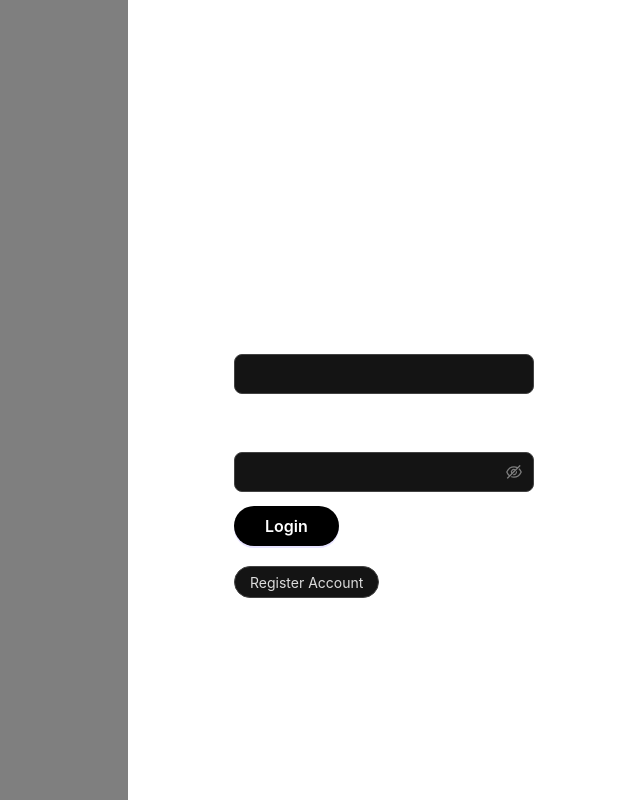
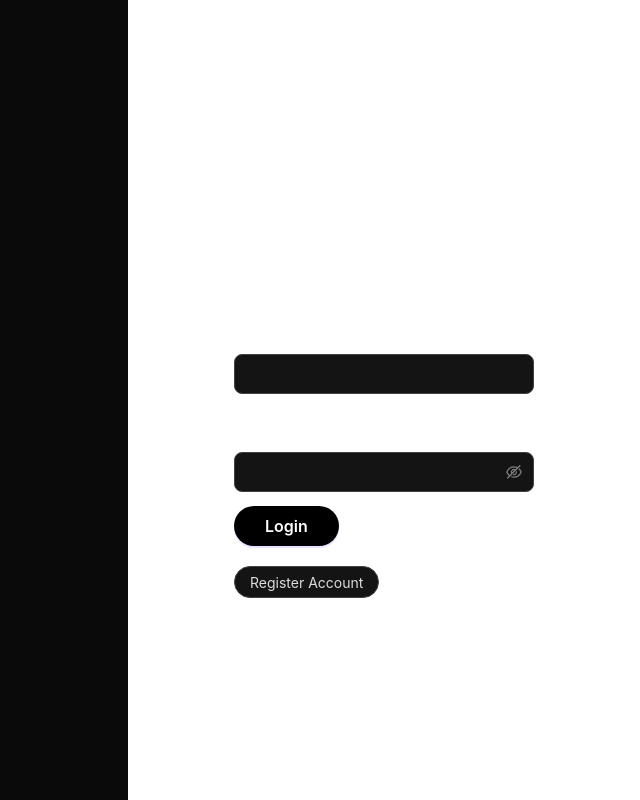
Before and after one commit to Intern-X/WebApp, a React (Create React App) app: page / in a window 1280 px wide. Shown: the whole page, without its empty margins (640-1280 px from the left). Built offline with nearby package versions, Linux system fonts and the light colour scheme; no server answers; what llamaai would draw is missing.

Commit message:
ui fix, make background completely dark

```diff
--- a/src/index.css
+++ b/src/index.css
@@ -1,5 +1,9 @@
-body {
+html, body {
   margin: 0;
+  padding: 0;
+  background-color: #141414;
+  height: 100%;
+  width: 100%;
   font-family: -apple-system, BlinkMacSystemFont, 'Segoe UI', 'Roboto', 'Oxygen',
     'Ubuntu', 'Cantarell', 'Fira Sans', 'Droid Sans', 'Helvetica Neue',
     sans-serif;
```
